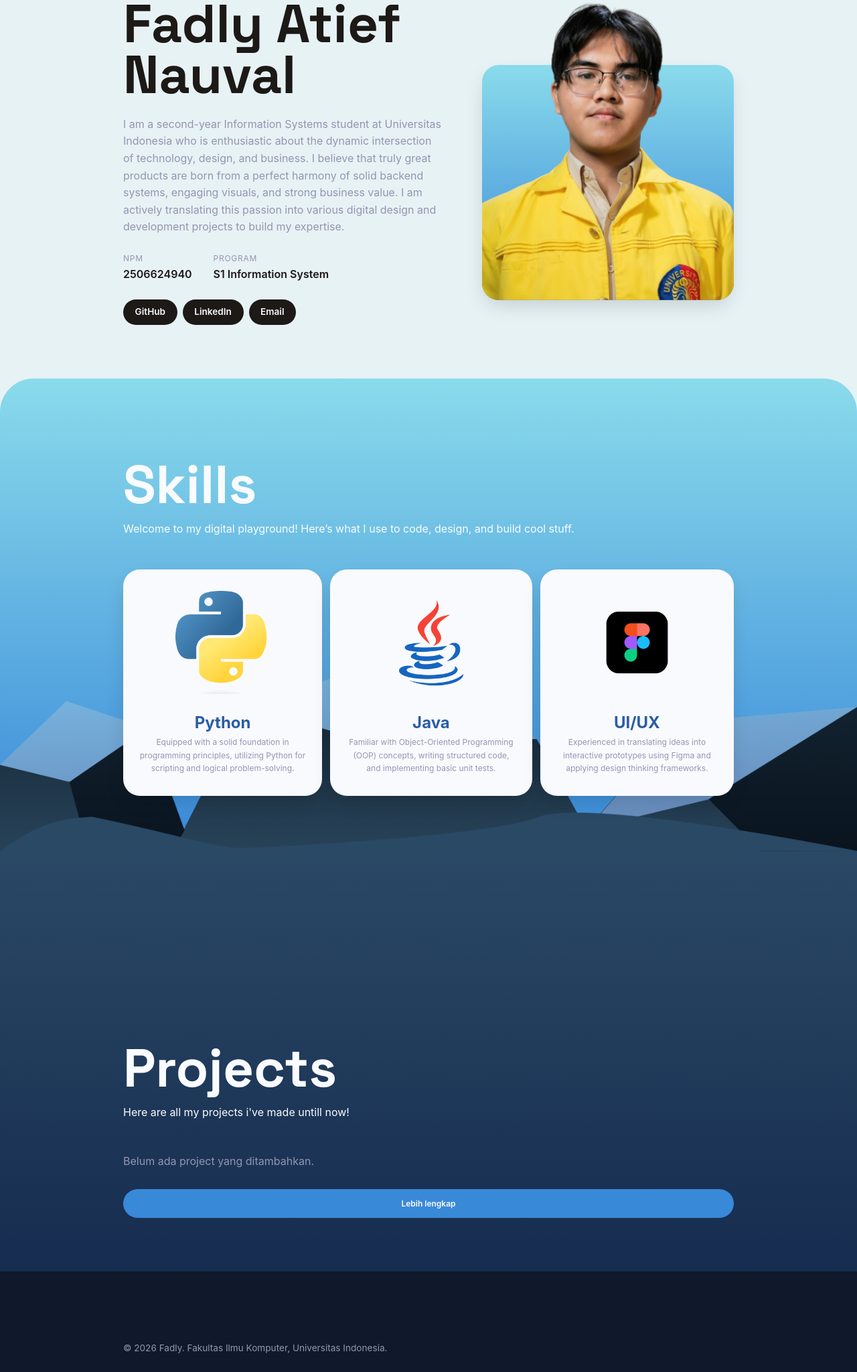
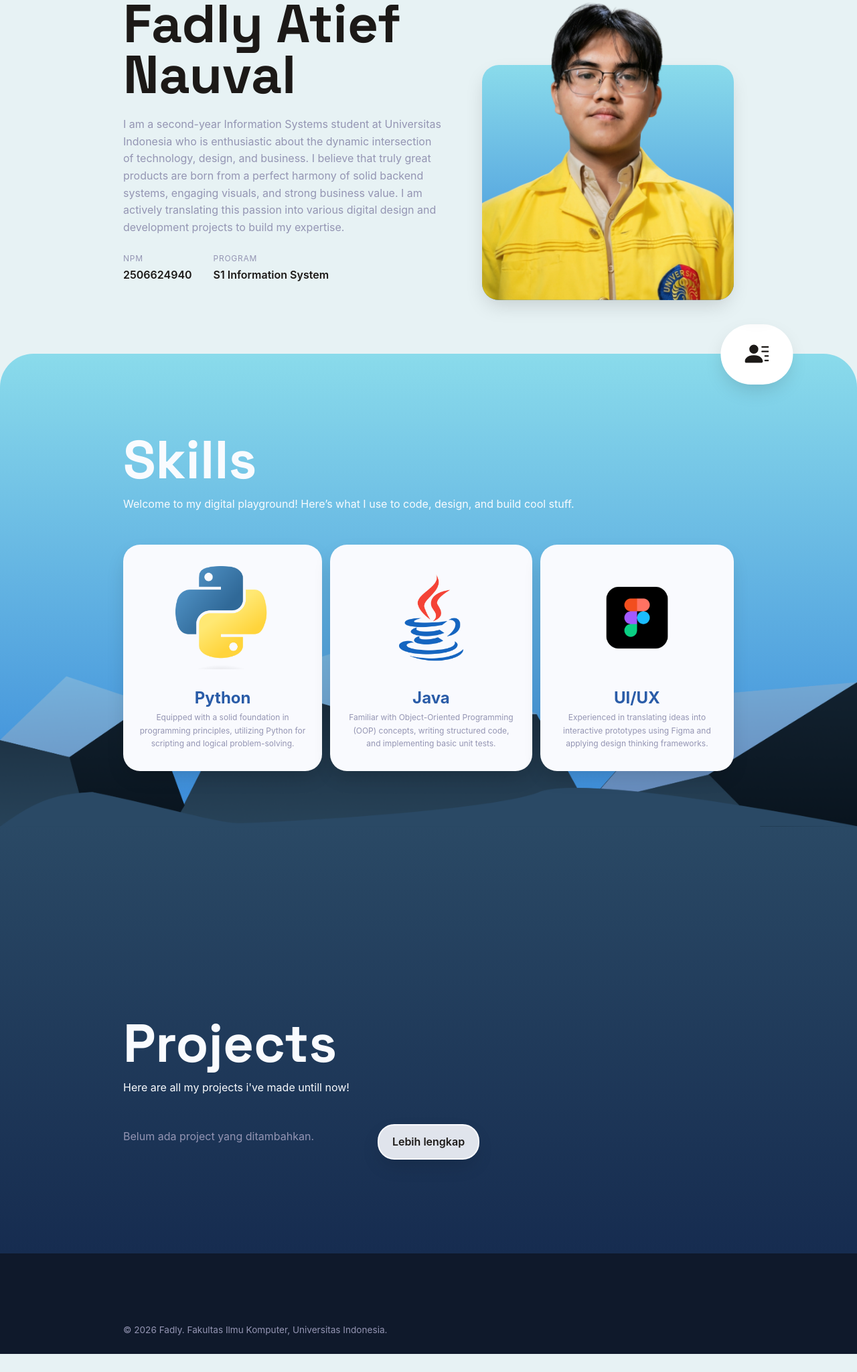
Before and after one commit to fadlyatiefn/myportofolio, a Django app: page / in a window 1280 px wide. Shown: the part 173-2221 px from the top of the page at 67% size. After the commit the page ends 2194 px from the top, so only its background shows below. Run offline with Django 5.2, Linux system fonts and the light colour scheme; data that the repository does not hold is empty; some web fonts are replaced.

Commit message:
feat: redesign for the socials button

```diff
--- a/static/css/style.css
+++ b/static/css/style.css
@@ -8,6 +8,7 @@
 
 html{
     scroll-behavior: smooth;
+    interpolate-size: allow-keywords;
 }
 
 :root {
@@ -176,16 +177,20 @@ h1, .brand {
     font-size: 0.85rem;
     font-weight: 600;
     text-decoration: none;
-    color: var(--paper);
-    background-color: var(--ink);
-    border-radius: var(--radius);
+    color: var(--ink);
     padding: 0.5rem 1.1rem;
     transition: background-color 0.2s ease;
+    border-radius: var(--radius);
+    padding: 16px 16px 14px 16px;
+    background-color: white;
+    box-shadow: var(--drop-shadow);
 }
 
-.social-link:hover {
+.social-link:hover{
     background-color: var(--accent);
+    color: white;
 }
+
 
 .photo-section {
     grid-area: photo;
@@ -263,6 +268,12 @@ transition: .2s ease-out;
 
 .project-cont{
     padding-top: 0px;
+}
+
+.center{
+    width: 100%;
+    display: flex;
+    justify-content: center;
 }
 
 .skills p{
@@ -504,10 +515,21 @@ transition: .2s ease-out;
     padding-top: 12em;
 }
 
-.centered-text-btn{
-    text-align: center;
-    display: block;
+.lebih-lengkap-btn{
+    transform: translateY(-60px);
     text-decoration: none;
+    color: var(--ink);
+    background: #f9fafee4;
+    box-shadow: var(--drop-shadow);
+    font-size: 16px;
+    padding: 12px 20px;
+    border: 2px solid var(--paper);
+    backdrop-filter: blur(3px);
+}
+
+.lebih-lengkap-btn:hover{
+    background: var(--paper);
+    transform: translateY(-65px);
 
 }
 
@@ -679,6 +701,40 @@ transition: .2s ease-out;
     background: #b42318;
 }
 
+#socials{
+    display: flex;
+    position: fixed;
+    top: 90%;
+    left: 90%;
+    transform: translate(-70%, -70%);
+    background: white;
+    border-radius: 50px;
+    max-height: 90px;
+    overflow: hidden;
+    z-index: 999999999;
+    box-shadow: var(--drop-shadow);
+    transition: transform .2s ease-out, max-height .3s ease-out;
+}
+
+#socials.open{
+    max-height: 500px;
+    transform: translate(-70%, -87%);
+}
+
+#socials-cont{
+    display: flex;
+    flex-direction: column;
+    gap: 16px;
+    padding: 20px;
+    justify-content: flex-end;
+
+}
+
+#socials-cont span{
+    margin-top: 32px;
+}
+
+
 @media (max-width: 600px) {
     html,
     body {
--- a/static/js/script.js
+++ b/static/js/script.js
@@ -1,10 +1,19 @@
+
+
 const navToggle = document.getElementById('navToggle');
-    const siteNav = document.getElementById('siteNav');
+const siteNav = document.getElementById('siteNav');
+const socialsToggle = document.getElementById('toggle-social');
+const socialsCont = document.getElementById('socials');
 
     function toggleNav() {
         navToggle.classList.toggle('open');
         siteNav.classList.toggle('open');
     }
 
+    function toggleSocials(){
+        socialsCont.classList.toggle('open');
+    }
+
     navToggle.addEventListener('click', toggleNav);
     siteNav.addEventListener('click', toggleNav);
+    socialsToggle.addEventListener('click', toggleSocials);
--- a/templates/base.html
+++ b/templates/base.html
@@ -35,6 +35,26 @@
             <p>&copy; 2026 {{name}}. Fakultas Ilmu Komputer, Universitas Indonesia.</p>
         </div>
     </footer>
+
+
+    <div id="socials" class="">
+        <div class="socials-cont" id="socials-cont">
+            <a href="https://github.com/fadlyatiefn" class="social-link"><svg xmlns="http://www.w3.org/2000/svg" width="36" height="36" fill="currentColor" class="bi bi-github" viewBox="0 0 16 16">
+  <path d="M8 0C3.58 0 0 3.58 0 8c0 3.54 2.29 6.53 5.47 7.59.4.07.55-.17.55-.38 0-.19-.01-.82-.01-1.49-2.01.37-2.53-.49-2.69-.94-.09-.23-.48-.94-.82-1.13-.28-.15-.68-.52-.01-.53.63-.01 1.08.58 1.23.82.72 1.21 1.87.87 2.33.66.07-.52.28-.87.51-1.07-1.78-.2-3.64-.89-3.64-3.95 0-.87.31-1.59.82-2.15-.08-.2-.36-1.02.08-2.12 0 0 .67-.21 2.2.82.64-.18 1.32-.27 2-.27s1.36.09 2 .27c1.53-1.04 2.2-.82 2.2-.82.44 1.1.16 1.92.08 2.12.51.56.82 1.27.82 2.15 0 3.07-1.87 3.75-3.65 3.95.29.25.54.73.54 1.48 0 1.07-.01 1.93-.01 2.2 0 .21.15.46.55.38A8.01 8.01 0 0 0 16 8c0-4.42-3.58-8-8-8"/>
+</svg></a>
+            <a href="https://www.linkedin.com/in/fadly-atief-nauval-195510285?utm_source=share&utm_campaign=share_via&utm_content=profile&utm_medium=android_app" class="social-link"><svg xmlns="http://www.w3.org/2000/svg" width="36" height="36" fill="currentColor" class="bi bi-linkedin" viewBox="0 0 16 16">
+  <path d="M0 1.146C0 .513.526 0 1.175 0h13.65C15.474 0 16 .513 16 1.146v13.708c0 .633-.526 1.146-1.175 1.146H1.175C.526 16 0 15.487 0 14.854zm4.943 12.248V6.169H2.542v7.225zm-1.2-8.212c.837 0 1.358-.554 1.358-1.248-.015-.709-.52-1.248-1.342-1.248S2.4 3.226 2.4 3.934c0 .694.521 1.248 1.327 1.248zm4.908 8.212V9.359c0-.216.016-.432.08-.586.173-.431.568-.878 1.232-.878.869 0 1.216.662 1.216 1.634v3.865h2.401V9.25c0-2.22-1.184-3.252-2.764-3.252-1.274 0-1.845.7-2.165 1.193v.025h-.016l.016-.025V6.169h-2.4c.03.678 0 7.225 0 7.225z"/>
+</svg></a>
+            <a href="mailto:fadly.atief@ui.ac.id" class="social-link"><svg xmlns="http://www.w3.org/2000/svg" width="36" height="36" fill="currentColor" class="bi bi-envelope-fill" viewBox="0 0 16 16">
+  <path d="M.05 3.555A2 2 0 0 1 2 2h12a2 2 0 0 1 1.95 1.555L8 8.414zM0 4.697v7.104l5.803-3.558zM6.761 8.83l-6.57 4.027A2 2 0 0 0 2 14h12a2 2 0 0 0 1.808-1.144l-6.57-4.027L8 9.586zm3.436-.586L16 11.801V4.697z"/>
+</svg></a>
+<span id="toggle-social" style="text-align: center;">
+                <svg xmlns="http://www.w3.org/2000/svg" width="36" height="36" fill="currentColor" class="bi bi-person-lines-fill" viewBox="0 0 16 16">
+  <path d="M6 8a3 3 0 1 0 0-6 3 3 0 0 0 0 6m-5 6s-1 0-1-1 1-4 6-4 6 3 6 4-1 1-1 1zM11 3.5a.5.5 0 0 1 .5-.5h4a.5.5 0 0 1 0 1h-4a.5.5 0 0 1-.5-.5m.5 2.5a.5.5 0 0 0 0 1h4a.5.5 0 0 0 0-1zm2 3a.5.5 0 0 0 0 1h2a.5.5 0 0 0 0-1zm0 3a.5.5 0 0 0 0 1h2a.5.5 0 0 0 0-1z"/>
+</svg>
+            </span>
+        </div>
+    </div>
 </body>
 <script src="/static/js/script.js"></script>
 </html>
--- a/templates/index.html
+++ b/templates/index.html
@@ -33,11 +33,6 @@
                             <dd>{{ study_program }}</dd>
                         </div>
                     </dl>
-                    <div class="social-links">
-                        <a href="https://github.com/fadlyatiefn" class="social-link">GitHub</a>
-                        <a href="https://www.linkedin.com/in/fadly-atief-nauval-195510285?utm_source=share&utm_campaign=share_via&utm_content=profile&utm_medium=android_app" class="social-link">LinkedIn</a>
-                        <a href="mailto:fadly.atief@ui.ac.id" class="social-link">Email</a>
-                    </div>
                 </div>
             </div>
         </section>
@@ -110,7 +105,9 @@
                         Belum ada project yang ditambahkan.
                     </p>
                 {% endfor %}
-            <a href="{% url 'main:show_projects' %}" class="project-btn centered-text-btn">Lebih lengkap</a>
+            <div class="center">
+                <a href="{% url 'main:show_projects' %}" class="project-btn lebih-lengkap-btn">Lebih lengkap</a>
+            </div>
             </div>
         </section>
 
```
